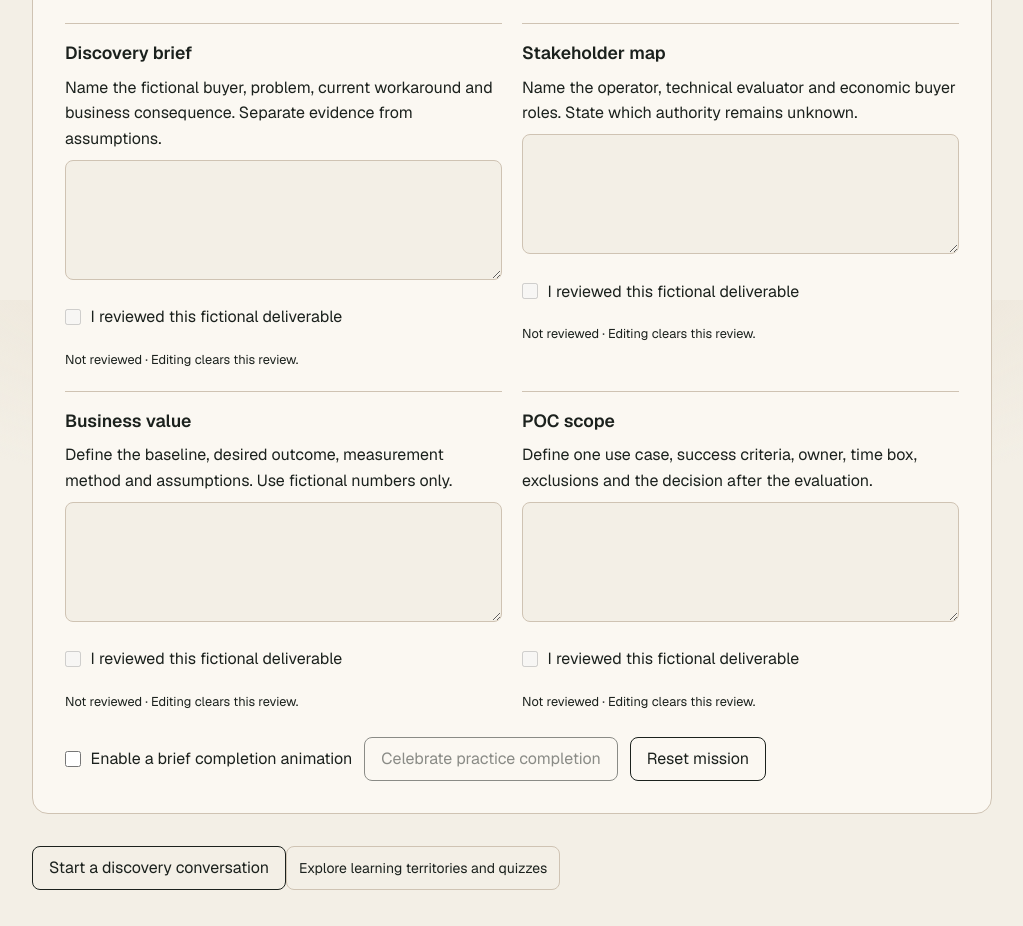
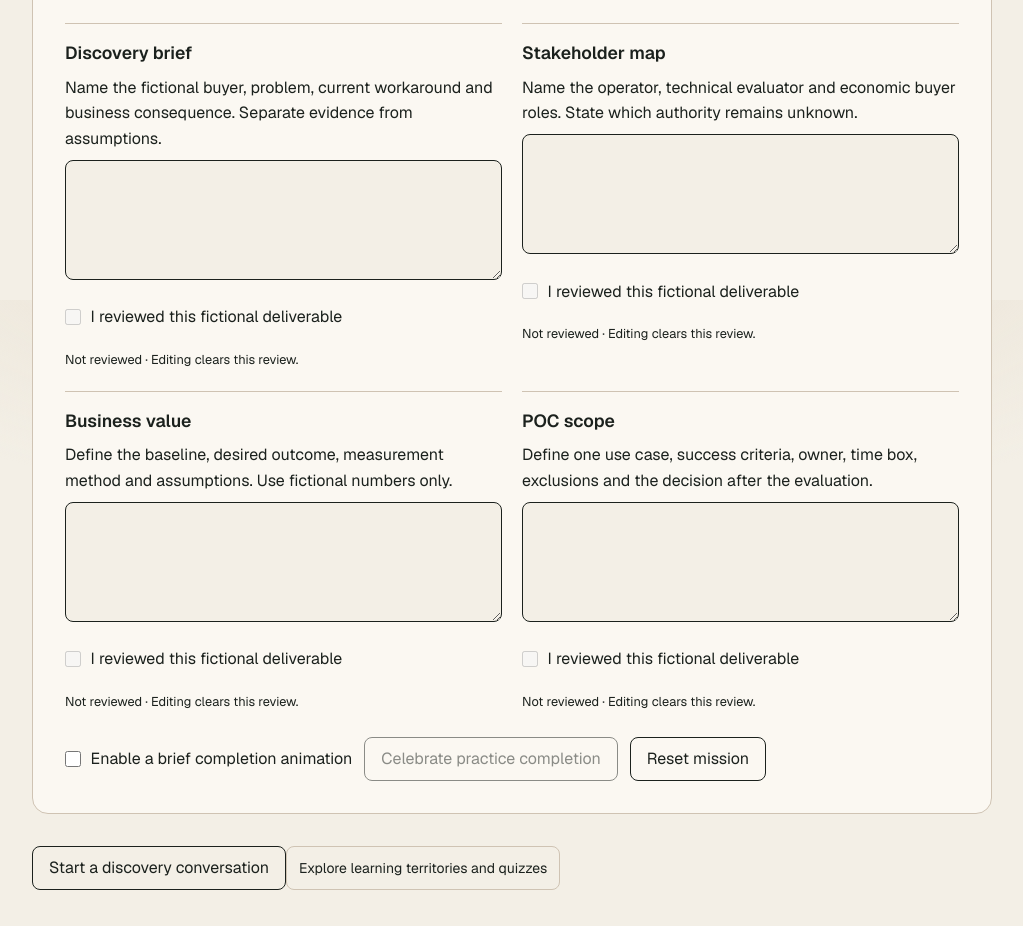
Before and after one commit to heyfunwhoa/byjoyaing-portfolio, a Next.js app: page /design-lab in a window 1280 px wide. Shown: the part 6900-7826 px from the top of the page, without its empty margins (128-1151 px from the left). Built offline with nearby package versions, Linux system fonts and the light colour scheme.

Commit message:
fix(KRU-150): strengthen practice control contrast and focus

```diff
--- a/components/gameful/discovery-scenario.module.css
+++ b/components/gameful/discovery-scenario.module.css
@@ -2,7 +2,7 @@
 .scenario h3 { font-size: 1.5rem; font-weight: 600; }
 .scenario p, .scenario li { margin-block: .75rem; line-height: 1.65; }
 .scenario ol { padding-left: 1.5rem; list-style: decimal; }
-.scenario button { min-height: 44px; border: 1px solid var(--border, var(--line, #cfc3b3)); border-radius: .5rem; padding: .65rem 1rem; text-align: left; }
+.scenario button { min-height: 44px; color: inherit; border: 1px solid currentColor; border-radius: .5rem; padding: .65rem 1rem; text-align: left; }
 .scenario button:focus-visible, .scenario h3:focus { outline: 2px solid var(--accent, var(--pine, #8a4b2a)); outline-offset: 3px; }
 .choices { display: grid; gap: .75rem; margin-block: 1rem; }
 @media (min-width: 768px) { .choices { grid-template-columns: repeat(2, minmax(0, 1fr)); } }
--- a/components/gameful/mission-workspace.module.css
+++ b/components/gameful/mission-workspace.module.css
@@ -7,7 +7,7 @@
 .steps { display: grid; gap: 1.25rem; margin: 1.5rem 0; list-style: none; padding: 0; }
 .steps li { min-width: 0; border-top: 1px solid var(--border, var(--line)); padding-top: 1rem; }
 .steps label { display: block; line-height: 1.6; margin: .5rem 0; }
-.steps textarea { width: 100%; resize: vertical; border: 1px solid var(--border, var(--line)); border-radius: .5rem; padding: .7rem; background: var(--background, var(--paper)); }
+.steps textarea { width: 100%; resize: vertical; color: inherit; border: 1px solid currentColor; border-radius: .5rem; padding: .7rem; background: var(--background, var(--paper)); }
 .control { display: flex !important; align-items: center; gap: .6rem; min-height: 44px; }
 .control input { flex-shrink: 0; width: 1rem; height: 1rem; }
 .actions { display: flex; align-items: center; flex-wrap: wrap; gap: .75rem; }
@@ -18,3 +18,6 @@
 @keyframes arrive { from { transform: translateY(5px); } to { transform: translateY(0); } }
 @media (prefers-reduced-motion: reduce) { .celebration { animation: none; } }
 @media (min-width: 768px) { .steps { grid-template-columns: repeat(2, minmax(0, 1fr)); } }
+
+/* Keep interactive boundaries and keyboard focus distinct from decorative dividers. */
+.workspace textarea:focus-visible, .workspace button:focus-visible, .workspace input:focus-visible { outline: 2px solid currentColor; outline-offset: 3px; }
```
